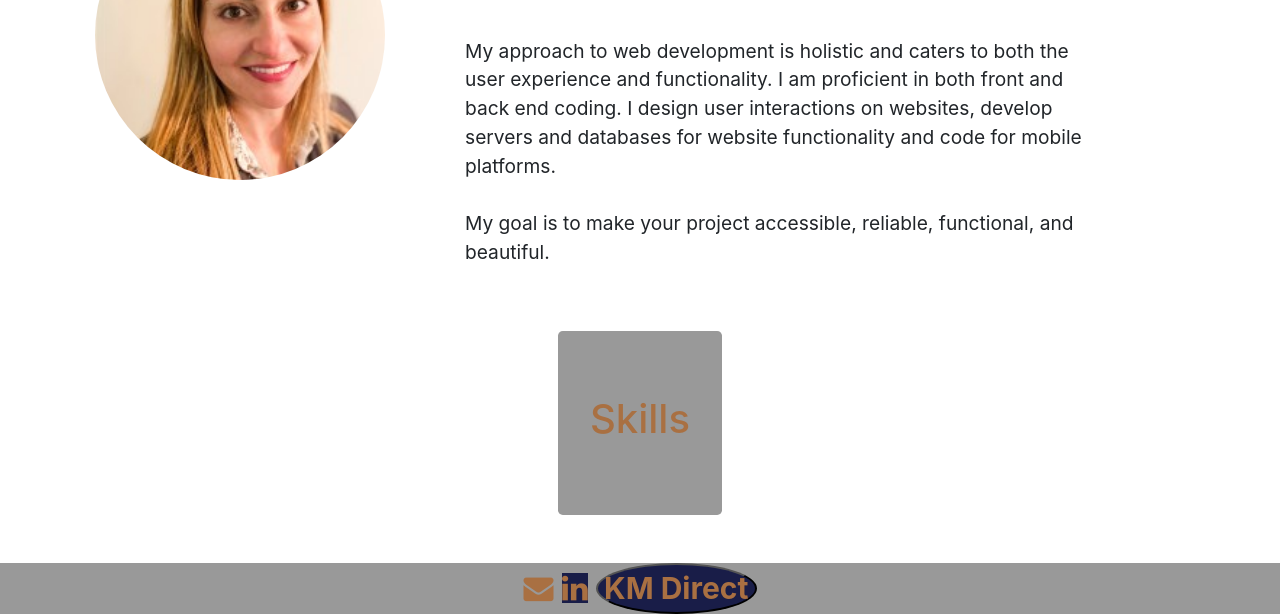
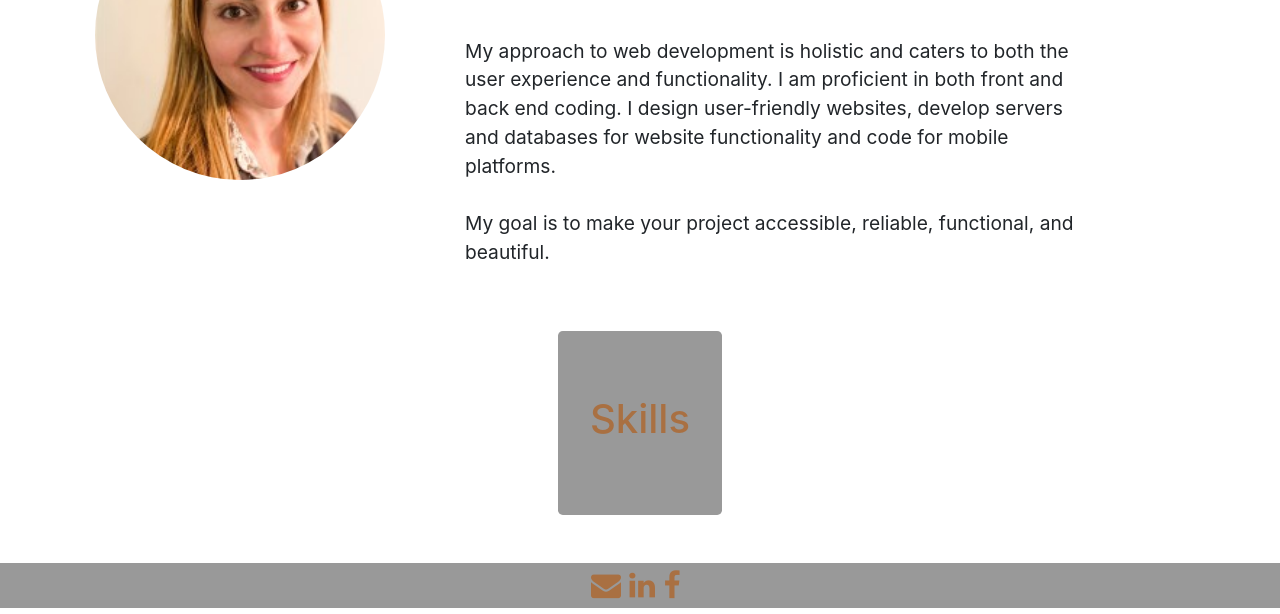
Before and after one commit to mnilou/first-portfolio, a plain HTML site: page index.html in a window 1280 px wide. Shown: the part 438-1052 px from the top of the page. Drawn offline with nearby package versions, Linux system fonts and the light colour scheme.

Commit message:
updates to footer

```diff
--- a/index.html
+++ b/index.html
@@ -1,4 +1,3 @@
-<!--check responsiveness-->
 <!DOCTYPE html>
 <html lang="en">
   <head>
@@ -11,11 +10,14 @@
       integrity="sha384-Gn5384xqQ1aoWXA+058RXPxPg6fy4IWvTNh0E263XmFcJlSAwiGgFAW/dAiS6JXm"
       crossorigin="anonymous"
     />
-    <link rel="stylesheet" href="https://cdnjs.cloudflare.com/ajax/libs/font-awesome/4.7.0/css/font-awesome.min.css">
+    <link
+      rel="stylesheet"
+      href="https://cdnjs.cloudflare.com/ajax/libs/font-awesome/4.7.0/css/font-awesome.min.css"
+    />
     <link rel="stylesheet" href="style.css" />
   </head>
   <body>
-   <nav class="navbar navbar-expand-sm bg-dark navbar-dark">
+    <nav class="navbar navbar-expand-sm bg-dark navbar-dark">
       <img src="logo.jpg" class="rounded logo" alt="Logo" />
       <ul class="navbar-nav">
         <li class="nav-item">
@@ -37,7 +39,7 @@
           <h1>About Me</h1>
         </div>
       </div>
-      <br>
+      <br />
       <div class="row">
         <div class="col-md-4">
           <img src="Image.jpg" alt="Nilou Mostofi" class="profile-pic" />
@@ -49,8 +51,8 @@
           <p class="main-font">
             My approach to web development is holistic and caters to both the
             user experience and functionality. I am proficient in both front and
-            back end coding. I design user interactions on websites, develop
-            servers and databases for website functionality and code for mobile
+            back end coding. I design user-friendly websites, develop servers
+            and databases for website functionality and code for mobile
             platforms.
             <br /><br />
             My goal is to make your project accessible, reliable, functional,
@@ -59,7 +61,7 @@
         </div>
       </div>
     </div>
-    <br><br>
+    <br /><br />
     <!--Need to include icons for CSS, HTML, etc-->
     <div class="container">
       <div class="row">
@@ -68,14 +70,25 @@
         </div>
       </div>
     </div>
-    <br><br>
-    <!--Need to understand how to make links work and spacing and sticky to footer and add to other pages-->
+    <br /><br />
+    <!--Need to understand how to make links work and spacing and sticky to footer-->
     <div class="panel-footer">
-      <i href= "nilou@km-direct.com" class="fa fa-envelope" aria-hidden="true"></i>
-      <a href="www.linkedin.com/in/nilou-mostofi" class="fa fa-linkedin fa:hover"></a>
-      <button style="font-weight: bolder"; class="website wesbite:hover" type="button" onclick="https://www.km-direct.com/">KM Direct</button>
-
-
+      <a
+        href="nilou@km-direct.com"
+        class="fa fa-envelope"
+        aria-hidden="true"
+      ></a>
+      <a
+        href="www.linkedin.com/in/nilou-mostofi"
+        class="fa fa-linkedin fa:hover"
+      ></a>
+      <a
+        href="https://www.facebook.com/nilou.mostofi.5/"
+        class="fa fa-facebook"
+        class="fa fa-facebook fa:hover"
+      ></a>
+      <!--Not showing up-->
+      <a href="https://www.km-direct.com/" class="fa fa-website fa:hover"></a>
     </div>
     <script
       src="https://code.jquery.com/jquery-3.5.1.slim.min.js"
--- a/style.css
+++ b/style.css
@@ -34,24 +34,26 @@
     color: rgb(169, 112, 66);
     background-color:  rgb(153, 153, 153);
 }
-.fa-linkedin {
-    background: rgb(25, 29, 72);
-    color: rgb(169, 112, 66);
+.fa-envelope {
+     color: rgb(169, 112, 66);
 }
 .fa:hover {
     opacity: 0.7;
 }
-.website {
-    background-color: rgb(25, 29, 72);
+.fa-linkedin {
     color: rgb(169, 112, 66);
-    border-radius: 50%;
+    border-radius: 20%;
 }
-.website:hover {
-    opacity: 0.7;
+.fa-facebook {
+    color: rgb(169, 112, 66);
+    border-radius: 20%;
+}
+/* Need help with the website link */
+.fa-website {
+    color: rgb(169, 112, 66);
 }
 @media screen and (max-width: 768px) {
-    /* The body's bg color will be #333 */
-    body {
+      body {
       background-color: whitesmoke;
     }
     .profile-pic {
```
Also changed, not shown: contact.html (+7 -0 lines), portfolio.html (+34 -8 lines).
